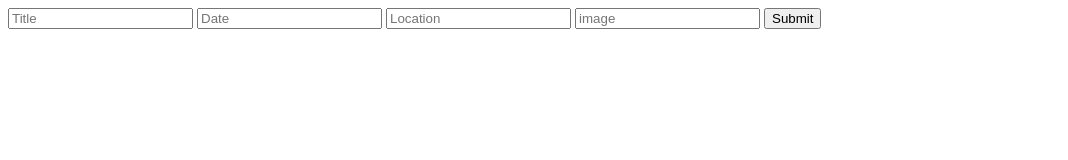
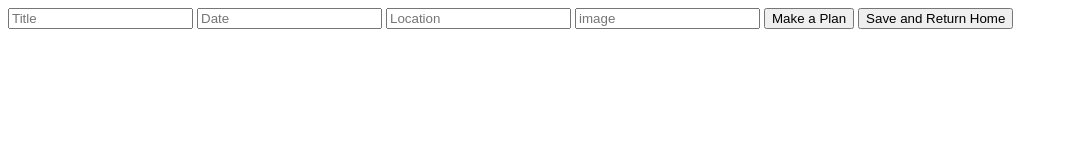
Before and after one commit to lornitzoa/ladies-of-the-byte, a website: page public/views/new.html in a window 1280 px wide. Shown: the whole page, without its empty margins (0-1068 px from the left). Drawn offline with nearby package versions, Linux system fonts and the light colour scheme.

Commit message:
attempting to merge

```diff
--- a/public/js/app.js
+++ b/public/js/app.js
@@ -27,6 +27,10 @@ app.controller("PlanController", [
         }
       );
     };
+
+    this.createTodo = () => {
+
+    }
 
 
     // update event
--- a/public/views/new.html
+++ b/public/views/new.html
@@ -13,7 +13,8 @@
       <input type="text" placeholder="Location" ng-model="ctrl.location">
       <!-- will change this to accept images later -->
       <input type="text" placeholder="image" ng-model="ctrl.image">
-      <input type="submit" name="" value="Submit">
+      <input type="submit" name="" value="Make a Plan">
+      <input type="submit" name="" value="Save and Return Home">
     </form>
     <!-- <form ng-submit=ctrl.createTaskList()>
       <input type="text" placeholder="Task" ng-model="ctrl.taskName">
```
